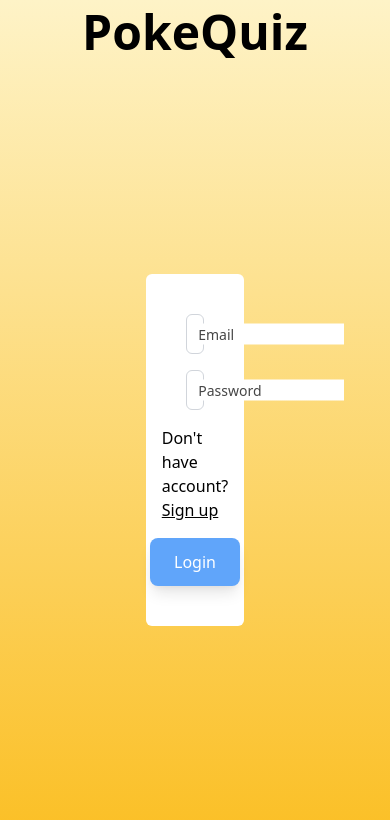
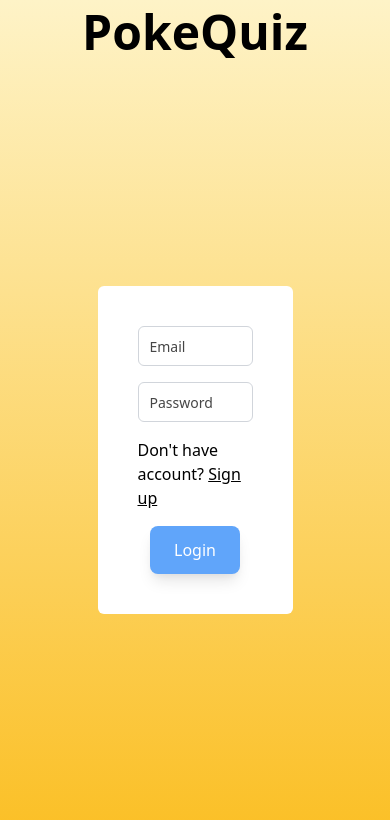
Before and after one commit to deividev/PokeQuiz, an Angular app: page /auth/login in a window 390 px wide. Shown: the top 820 px of the page. Built offline with nearby package versions, Linux system fonts and the light colour scheme.

Commit message:
Add responsive design

```diff
--- a/src/app/auth/components/login/login.component.html
+++ b/src/app/auth/components/login/login.component.html
@@ -3,7 +3,7 @@
     <h1 class="mt-2 text-5xl font-extrabold font-sans">PokeQuiz</h1>
   </div>
   <div class="w-1/2 flex-1 flex flex-col items-center justify-center">
-    <form [formGroup]="formLogin" novalidate class="bg-white p-10 rounded-md w-1/2 flex flex-col justify-center">
+    <form [formGroup]="formLogin" novalidate class="bg-white p-10 rounded-md w-full flex flex-col justify-center lg:w-6/12">
       <div class="relative h-10 input-component empty mb-4">
         <input
           formControlName="email"
--- a/src/app/auth/components/login/login.component.scss
+++ b/src/app/auth/components/login/login.component.scss
@@ -4,14 +4,17 @@ label {
   transform: translateY(-50%);
   font-size: 11px;
   color: rgba(37, 99, 235, 1);
-
 }
 .empty input:not(:focus) + label {
   top: 50%;
   transform: translateY(-50%);
   font-size: 14px;
-  width: 150px;
+  width: 60px;
+  @media (min-width: 1024px) {
+    width: 150px;
+  }
 }
+
 input:not(:focus) + label {
   color: rgba(70, 70, 70, 1);
 }
--- a/src/app/auth/components/register/register.component.html
+++ b/src/app/auth/components/register/register.component.html
@@ -1,7 +1,7 @@
 <div class="bg-gradient-to-b from-yellow-200 to-yellow-400 w-100 h-screen flex flex-col items-center">
   <h1 class="mt-2 text-5xl font-extrabold font-sans">PokeQuiz</h1>
   <div class="w-1/2 flex-1 flex flex-col items-center justify-center">
-    <form [formGroup]="formRegister" class="bg-white p-10 rounded-md  w-1/2 flex flex-col justify-center">
+    <form [formGroup]="formRegister" class="bg-white p-10 rounded-md w-full flex flex-col justify-center lg:w-6/12">
       <div class="relative h-10 input-component empty mb-4">
         <input
           formControlName="username"
--- a/src/app/auth/components/register/register.component.scss
+++ b/src/app/auth/components/register/register.component.scss
@@ -1,19 +1,20 @@
-
-
 
 label {
   top: 0%;
   transform: translateY(-50%);
   font-size: 11px;
   color: rgba(37, 99, 235, 1);
-
 }
 .empty input:not(:focus) + label {
   top: 50%;
   transform: translateY(-50%);
   font-size: 14px;
-  width: 150px;
+  width: 60px;
+  @media (min-width: 1024px) {
+    width: 150px;
+  }
 }
+
 input:not(:focus) + label {
   color: rgba(70, 70, 70, 1);
 }
--- a/src/app/auth/components/reset-password/reset-password.component.html
+++ b/src/app/auth/components/reset-password/reset-password.component.html
@@ -3,7 +3,7 @@
     <h1 class="mt-2 text-5xl font-extrabold font-sans">PokeQuiz</h1>
   </div>
   <div class="w-1/2 flex-1 flex flex-col items-center justify-center">
-    <form [formGroup]="formReset" novalidate class="bg-white p-10 rounded-md w-1/2 flex flex-col justify-center">
+    <form [formGroup]="formReset" novalidate class="bg-white p-10 rounded-md w-full flex flex-col justify-center lg:w-6/12">
         <div class="relative h-10 input-component empty mb-4">
           <input
             formControlName="email"
--- a/src/app/auth/components/reset-password/reset-password.component.scss
+++ b/src/app/auth/components/reset-password/reset-password.component.scss
@@ -1,18 +1,20 @@
-
 
 label {
   top: 0%;
   transform: translateY(-50%);
   font-size: 11px;
   color: rgba(37, 99, 235, 1);
-
 }
 .empty input:not(:focus) + label {
   top: 50%;
   transform: translateY(-50%);
   font-size: 14px;
-  width: 150px;
+  width: 60px;
+  @media (min-width: 1024px) {
+    width: 150px;
+  }
 }
+
 input:not(:focus) + label {
   color: rgba(70, 70, 70, 1);
 }
```
